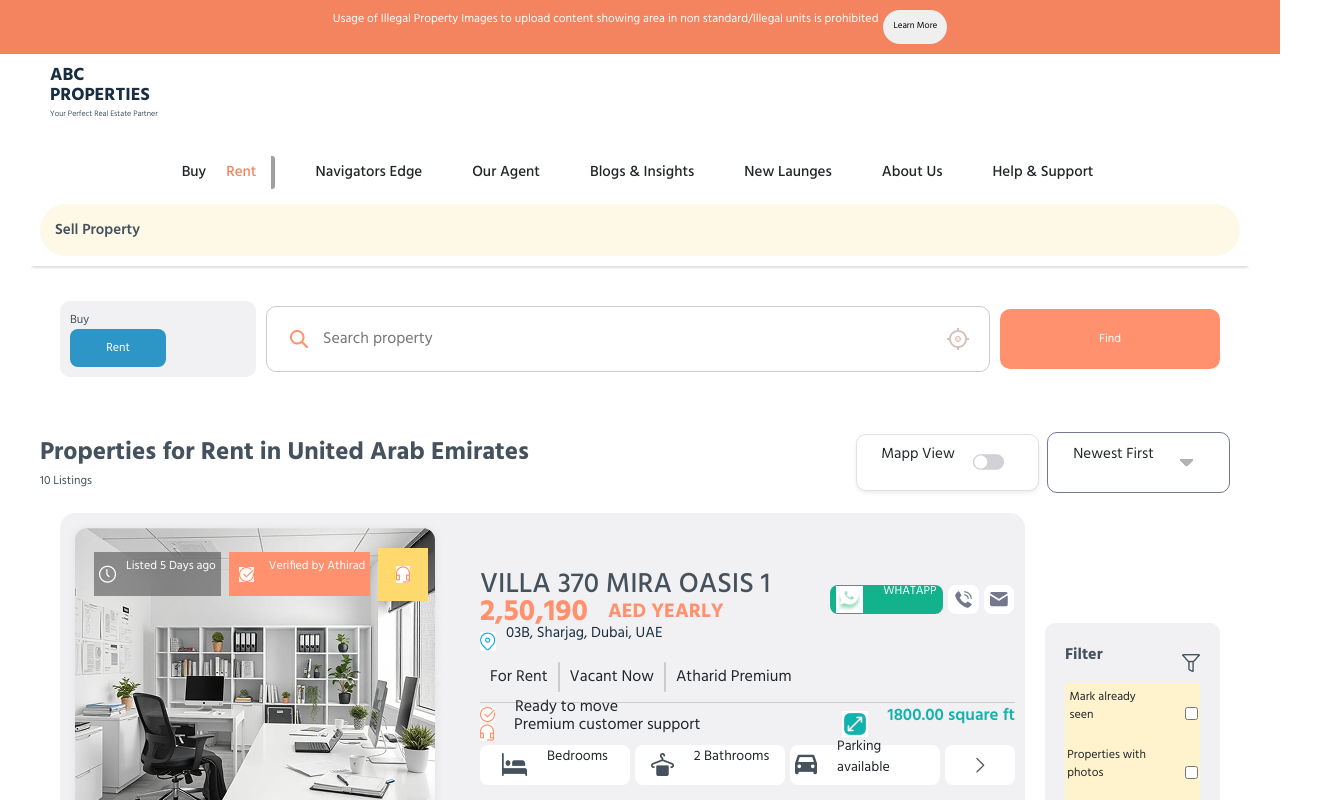
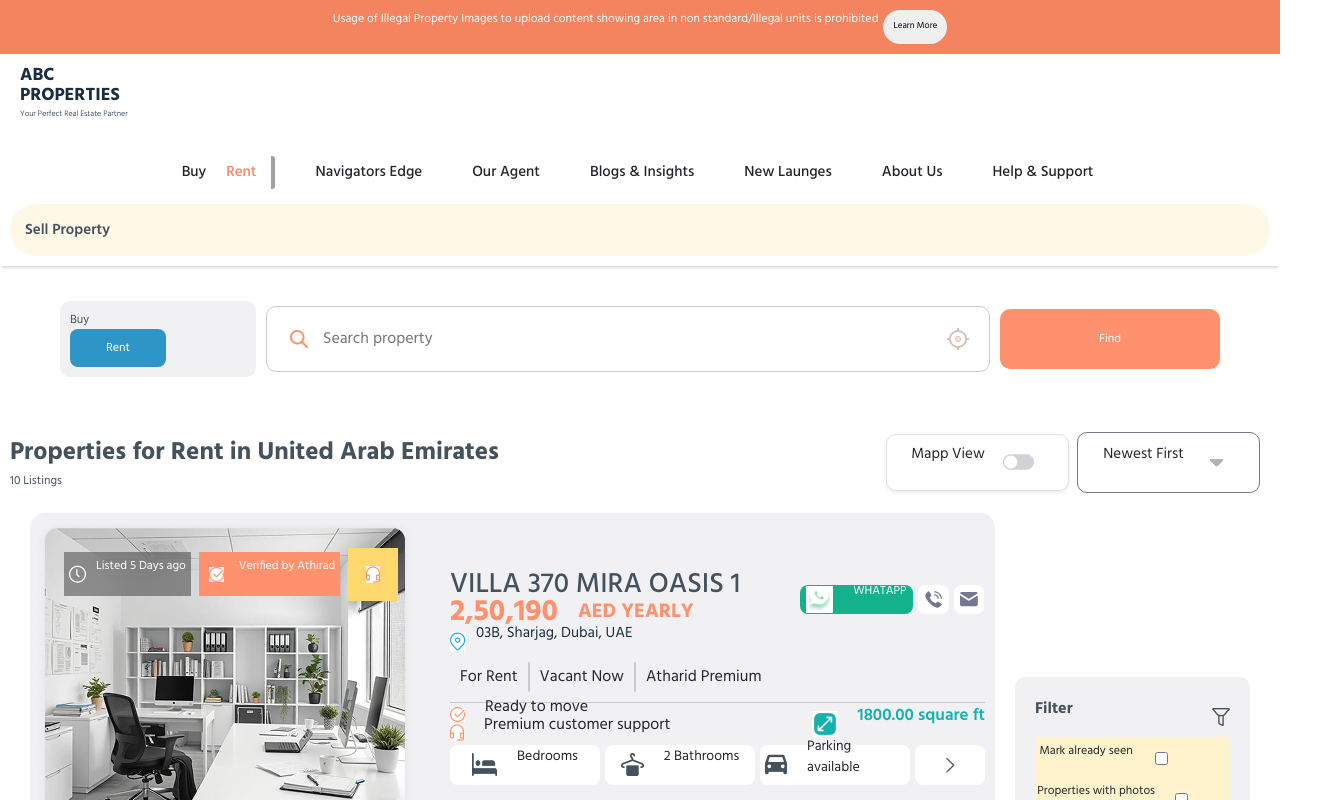
Before and after one commit to ShilpaBabeendran/react-apllication, a React (Create React App) app: page / in a window 1280 px wide. Shown: the top 800 px of the page, 1329 px wide, since content can reach past the window. Built offline with nearby package versions, Linux system fonts and the light colour scheme; a web font is replaced by a local one.

Commit message:
comment code

```diff
--- a/src/Components/HomePage/index.js
+++ b/src/Components/HomePage/index.js
@@ -114,7 +114,7 @@ const handlePriceChange = (e) => {
         </div>
 
 
-        <div className=" max-width main-container">
+        {/* <div className=" max-width main-container"> */}
             <div className=' nav d-none d-md-block'>
                 <div className='nav-child-abc'>
                     <div className='abc-child'>
@@ -243,7 +243,7 @@ const handlePriceChange = (e) => {
 
 
 
-        </div>
+        {/* </div> */}
 
 
 
```
